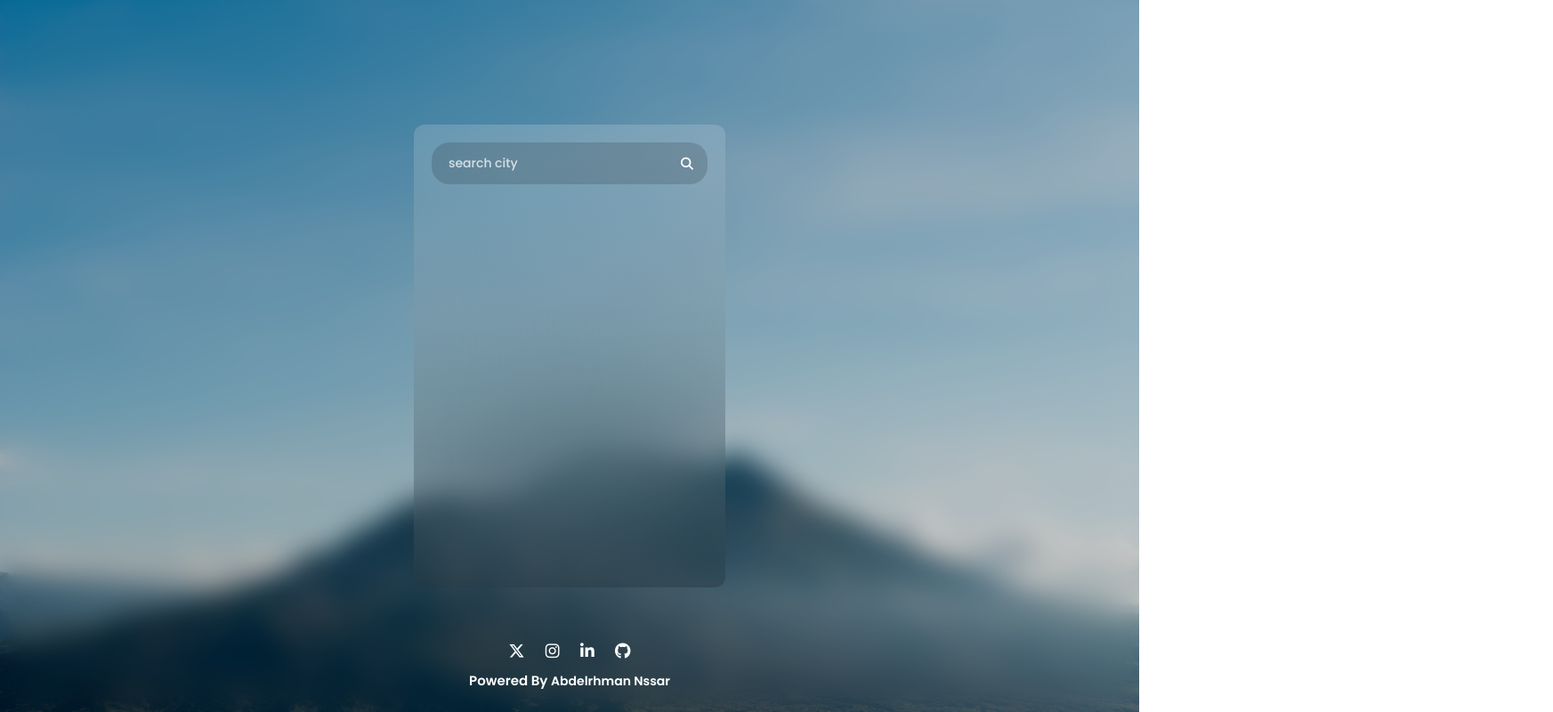
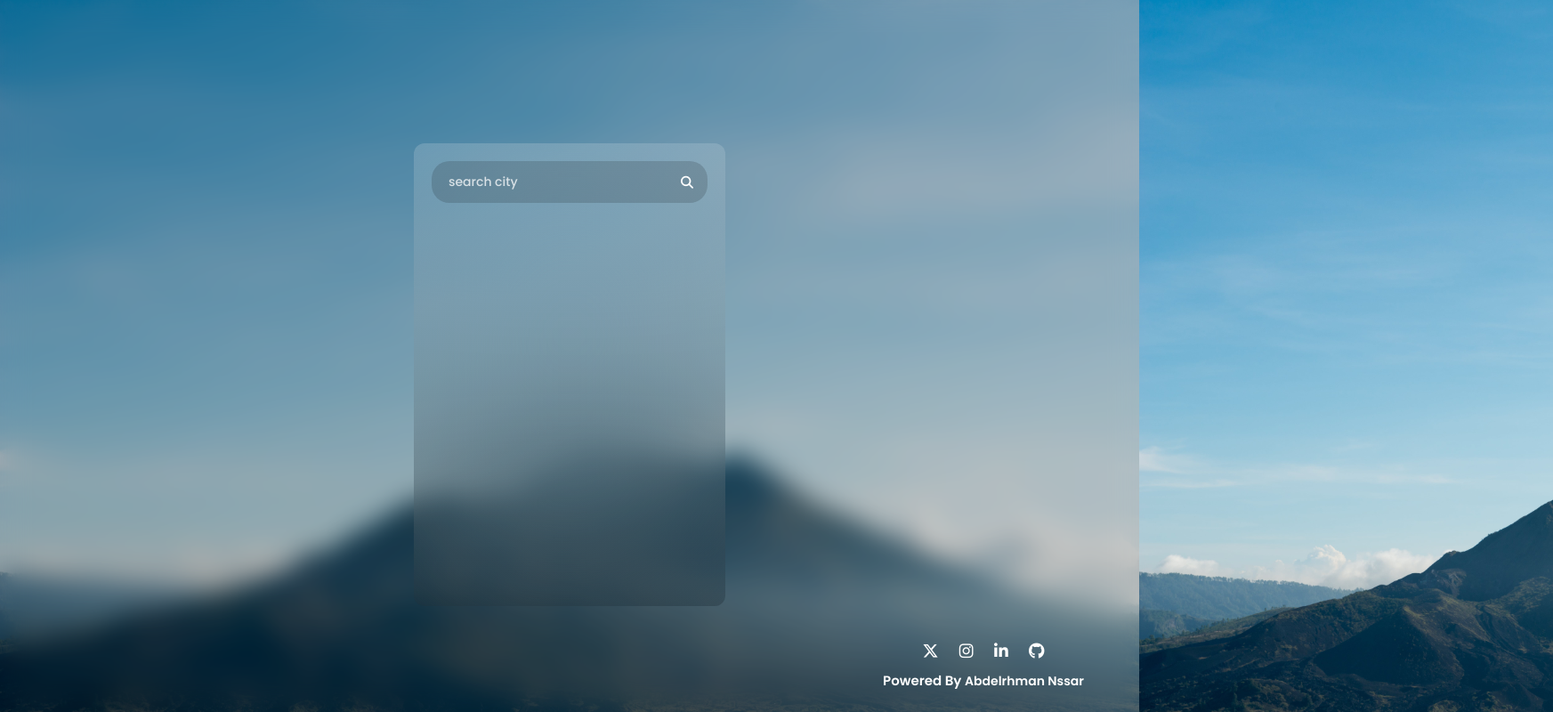
Before and after one commit to AbDeLrHmAn20o2/weather-website, a plain HTML site: page index.html in a window 1280 px wide. Shown: the whole page at 89% size, 1745 px wide, since content can reach past the window. Drawn offline with nearby package versions, Linux system fonts and the light colour scheme; no server answers.

Commit message:
Update index.html

```diff
--- a/index.html
+++ b/index.html
@@ -20,7 +20,8 @@
     <link rel="stylesheet" href="css/main.css" />
   </head>
   <body>
-    <div class="app-container">
+    <div class="wrapper">
+    <div class="app-container mt-5">
       <div class="search-city">
         <input type="text" class="search" placeholder="search city" />
         <button class="search-btn">
@@ -48,7 +49,7 @@
         </h4>
       </div>
     </div>
-    <div class="footer">
+    <footer class="footer mt-sm-5">
       <div class="footer-icon">
         <a href="https://x.com/bedo20o2?s=21"
           ><i class="fa-brands fa-x-twitter"></i
@@ -66,8 +67,8 @@
       <div class="footer-content">
         <p>Powered By <span class="text-capitalize">Abdelrhman nssar</span></p>
       </div>
+      </footer>
     </div>
-
     <script src="https://cdn.jsdelivr.net/npm/bootstrap@5.3.5/dist/js/bootstrap.bundle.min.js"></script>
     <script src="js/main.js"></script>
   </body>
```
